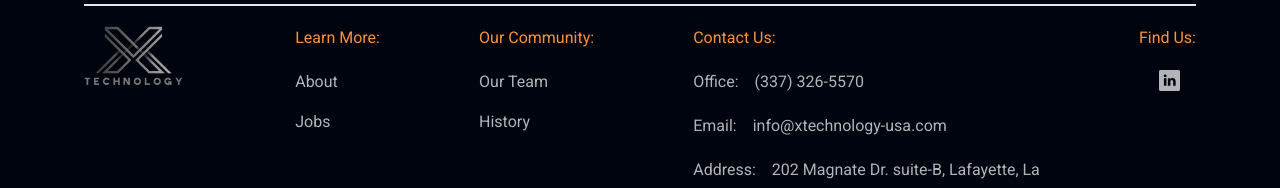
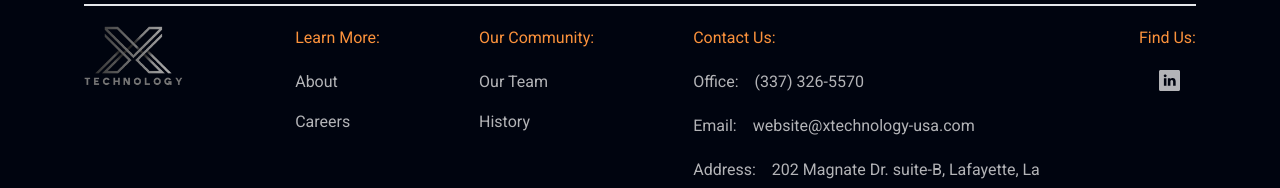
Before and after one commit to NicBab/x-tech-site, a Next.js app: page / in a window 1280 px wide. Shown: the part 5070-5258 px from the top of the page. Built offline with nearby package versions, Linux system fonts and the light colour scheme; no server answers.

Commit message:
added footer links pages routes to be under construction

```diff
--- a/app/Team/page.tsx
+++ /dev/null
@@ -1,9 +0,0 @@
-import React from 'react'
-
-const Team = () => {
- return (
-<div className="text-white text-[16px]">Team page is under construction</div>
-  );
-}
-
-export default Team
--- /dev/null
+++ b/app/careers/page.tsx
@@ -0,0 +1,37 @@
+import styles, { layout } from "@/style";
+import Image from "next/image";
+
+const Careers = () => {
+ return (
+<section className="relative w-full overflow-hidden">
+      <div className={`relative z-1 flex ${styles.flexCenter}`}>
+        <div className="xl:px-0 sm:px-16">
+          <div className="max-w-[700px] min-w-[250px] mt-10 z-2">
+            <h1 className={`${styles.heading2} text-center mt-20`}>
+              Careers
+              <br className="sm:block hidden" />
+            </h1>
+            <br className="sm:block" />
+            <div className="max-w-[700px] min-w-[250px] mx-5 z-2">
+              <span className={`${styles.paragraph}`}>
+
+                <br className="sm:block" />
+               Careers page is currently under construction
+              </span>
+            </div>
+          </div>
+        </div>
+      </div>
+      <div className="flex justify-center layout.sectionImg} border p-10 m-10 glass-card">
+        <Image
+          src="/X_grey_logo.png"
+          alt="X_grey_logo"
+          width={800}
+          height={800}
+        />
+      </div>
+    </section>
+  );
+}
+
+export default Careers
--- /dev/null
+++ b/app/history/page.tsx
@@ -0,0 +1,37 @@
+import styles, { layout } from "@/style";
+import Image from "next/image";
+
+const History = () => {
+ return (
+<section className="relative w-full overflow-hidden">
+      <div className={`relative z-1 flex ${styles.flexCenter}`}>
+        <div className="xl:px-0 sm:px-16">
+          <div className="max-w-[700px] min-w-[250px] mt-10 z-2">
+            <h1 className={`${styles.heading2} text-center mt-20`}>
+              History!
+              <br className="sm:block hidden" />
+            </h1>
+            <br className="sm:block" />
+            <div className="max-w-[700px] min-w-[250px] mx-5 z-2">
+              <span className={`${styles.paragraph}`}>
+                History page is currently under construction
+                <br className="sm:block" />
+
+              </span>
+            </div>
+          </div>
+        </div>
+      </div>
+      <div className="flex justify-center layout.sectionImg} border p-10 m-10 glass-card">
+        <Image
+          src="/X_grey_logo.png"
+          alt="X_grey_logo"
+          width={800}
+          height={800}
+        />
+      </div>
+    </section>
+  );
+}
+
+export default History
--- /dev/null
+++ b/app/our-team/page.tsx
@@ -0,0 +1,37 @@
+import styles, { layout } from "@/style";
+import Image from "next/image";
+
+const Team = () => {
+ return (
+<section className="relative w-full overflow-hidden">
+      <div className={`relative z-1 flex ${styles.flexCenter}`}>
+        <div className="xl:px-0 sm:px-16">
+          <div className="max-w-[700px] min-w-[250px] mt-10 z-2">
+            <h1 className={`${styles.heading2} text-center mt-20`}>
+              Our Team!
+              <br className="sm:block hidden" />
+            </h1>
+            <br className="sm:block" />
+            <div className="max-w-[700px] min-w-[250px] mx-5 z-2">
+              <span className={`${styles.paragraph}`}>
+                Our Teams page is currently under construction
+                <br className="sm:block" />
+
+              </span>
+            </div>
+          </div>
+        </div>
+      </div>
+      <div className="flex justify-center layout.sectionImg} border p-10 m-10 glass-card">
+        <Image
+          src="/X_grey_logo.png"
+          alt="X_grey_logo"
+          width={800}
+          height={800}
+        />
+      </div>
+    </section>
+  );
+}
+
+export default Team
--- a/components/shared/Footer.tsx
+++ b/components/shared/Footer.tsx
@@ -28,12 +28,14 @@ const Footer = () => {
           </Link>
           <div className="flex flex-wrap gap-10 sm:justify-between md:flex-1 text-white">
 {FOOTER_LINKS.map((columns) => (
-              <FooterColumn title={columns.title}>
+  <FooterColumn key={columns.title} title={columns.title}>
     <ul className="regular-14 flex flex-col gap-4 text-dimWhite">
       {columns.links.map((link) => (
-                    <Link href="/" key={link}>
-                      {link}
+        <li key={`${columns.title}-${link.title}`}>
+          <Link href={link.href} className="hover:underline">
+            {link.title}
           </Link>
+        </li>
       ))}
     </ul>
   </FooterColumn>
--- a/constants/footer.tsx
+++ b/constants/footer.tsx
@@ -2,19 +2,25 @@
 export const FOOTER_LINKS = [
   {
     title: "Learn More:",
-    links: ["About", "Jobs"],
+    links: [
+      { title: "About", href: "/aboutpg" },
+      { title: "Careers", href: "/careers" },
+    ],
   },
   {
     title: "Our Community:",
-    links: ["Our Team", "History"],
+    links: [
+      { title: "Our Team", href: "/our-team" },
+      { title: "History", href: "/history" },
+    ],
   },
-];
+] as const;
 
 export const FOOTER_CONTACT_INFO = {
   title: "Contact Us:",
   links: [
     { label: "Office", value: "(337) 326-5570" },
-    { label: "Email", value: "info@xtechnology-usa.com" },
+    { label: "Email", value: "website@xtechnology-usa.com" },
     { label: "Address", value: "202 Magnate Dr. suite-B, Lafayette, La" },
   ],
 };
```
Lines whose indentation alone changed are shown as unchanged.
